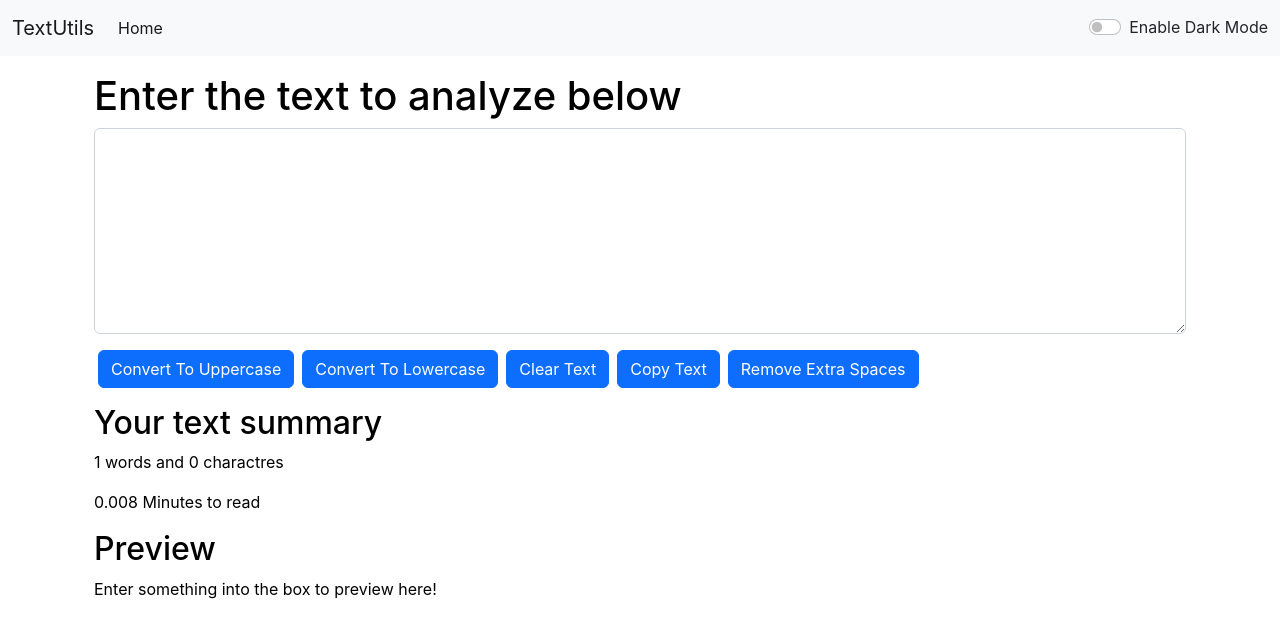
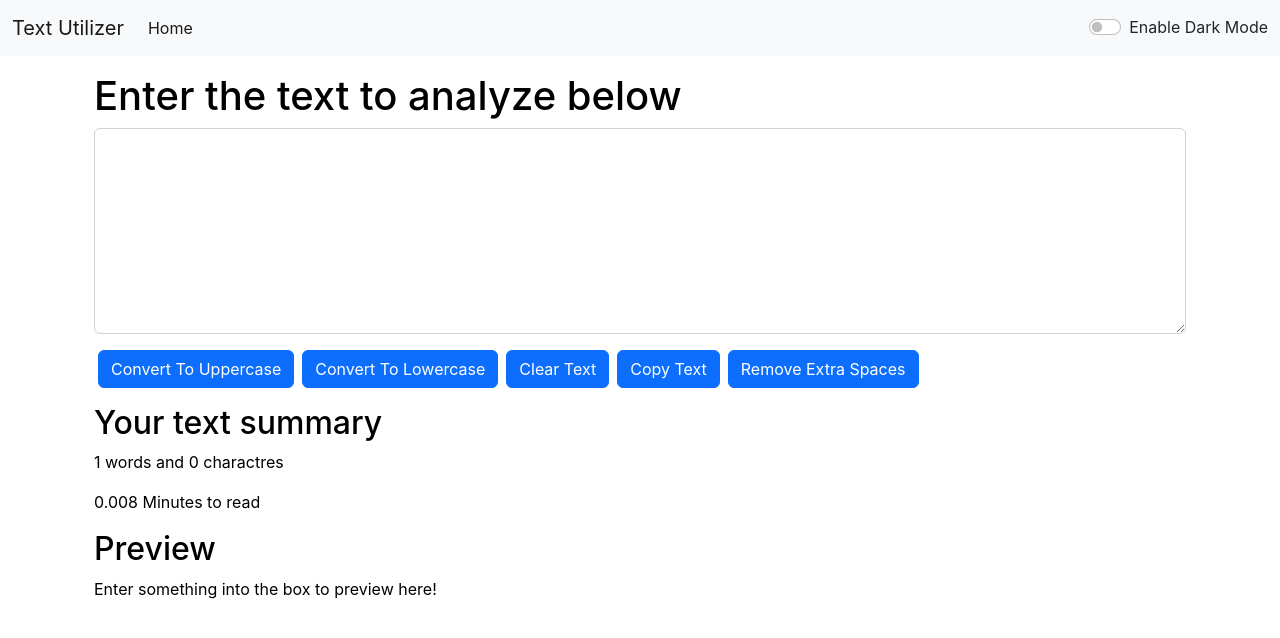
Before and after one commit to parmar-sagar/Text-Utilizer-React, a React (Create React App) app: page / in a window 1280 px wide. Shown: the top 638 px of the page. Built offline with nearby package versions, Linux system fonts and the light colour scheme.

Commit message:
Modify navbar heading

```diff
--- a/src/App.js
+++ b/src/App.js
@@ -40,7 +40,7 @@ function App() {
 
   return (
     <>
-      <NavBar title="TextUtils" toggleMode={toggleMode} mode={mode} />
+      <NavBar title="Text Utilizer" toggleMode={toggleMode} mode={mode} />
       <Alert alert={alert} />
       <div className="container my-3">
         <TextForm heading="Enter the text to analyze below" showAlert={showAlert} mode={mode} />
```
